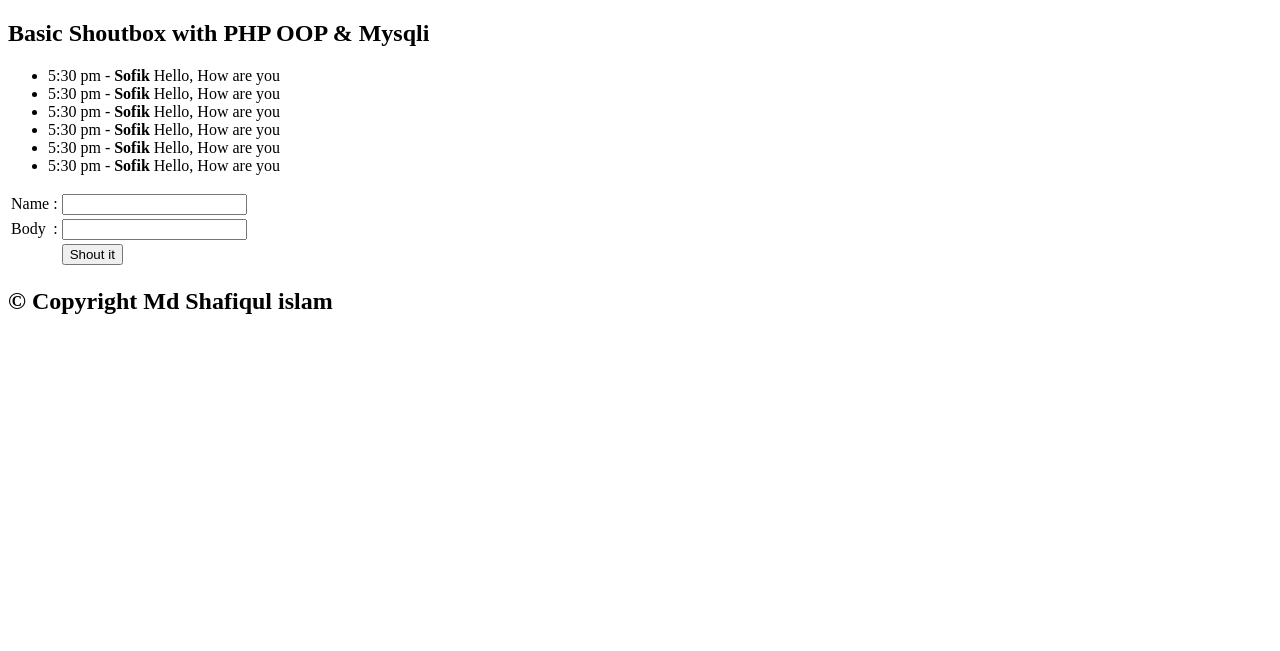
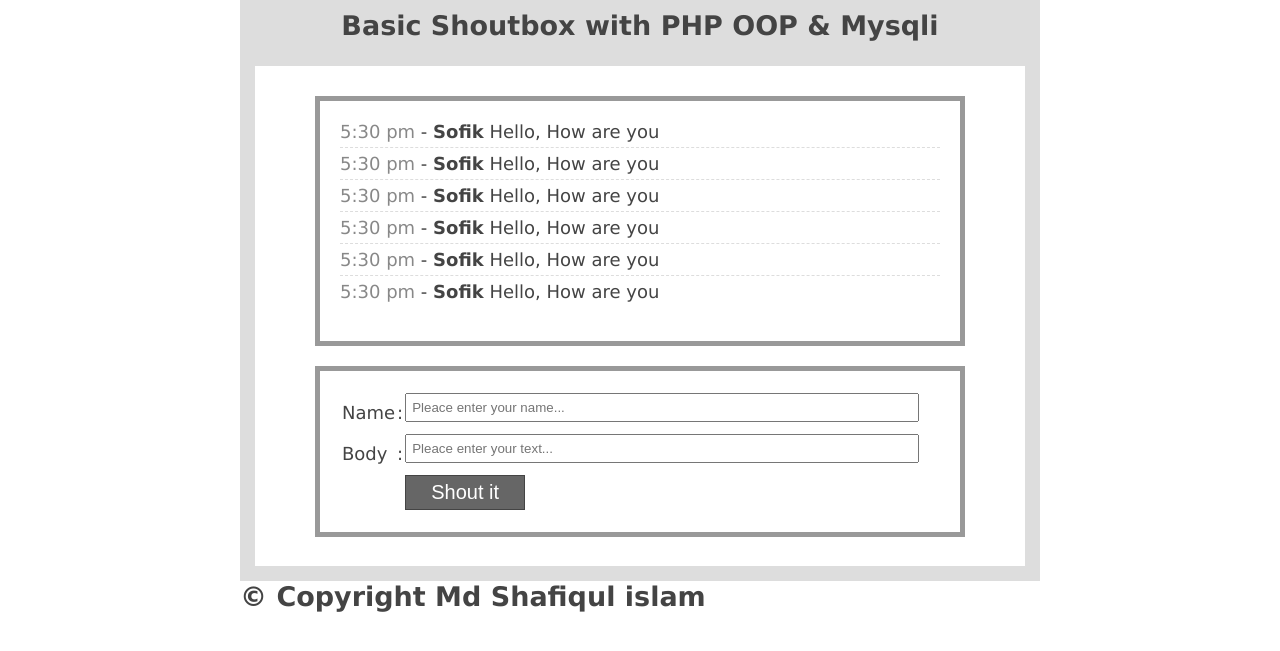
Before and after one commit to shafikcmt/Shoutbox-with-PHP-OOP, a PHP site: page / in a window 1280 px wide. Shown: the top 651 px of the page. Run offline with PHP 8.4, Linux system fonts and the light colour scheme.

Commit message:
CSS Design

```diff
--- a/css/style.css
+++ b/css/style.css
@@ -1,14 +1,71 @@
-.wrapper{}
-.clr{}
-.headsection, footsection{}
+*{
+    padding: 0;
+    margin: 0;
+    outline: 0;
+}
+body{
+    font-family: verdana;
+    font-size: 18px;
+    color: #444;
+}
+.wrapper{
+    width: 800px;
+    margin: 0 auto;
+}
+.clr{
+    overflow: hidden;
+}
+.headsection, footsection{
+    background: #ddd;
+    padding: 10px;
+    text-align: center;
+}
 .headsection h2, footsection h2{}
-.content{}
-.box{}
-.box ul{}
-.box ul li{}
-.box ul li span{}
+.content{
+    border: 15px solid #ddd;
+    min-height: 500px;
+}
+.box{
+    border: 5px solid #999;
+    margin: 30px auto 0px;
+    padding: 20px;
+    width: 600px;
+    height: 200px;
+    overflow: scroll;
+}
+.box ul{
+    margin: 0;
+    padding: 0;
+    list-style: none;
+}
+.box ul li{
+    display: block;
+    border-bottom: 1px dashed #ddd; margin-bottom: 5px;
+    padding-bottom: 5px;
+}
+.box ul li:last-child{
+    border-bottom: 0px dashed #ddd; margin-bottom: 0px;
+    padding-bottom: 0px;
+}
+.box ul li span{
+    color: #888;
+}
 .box ul li b{}
-.shoutform{}
-.shoutform form{}
-.wrapper{}
-.wrapper{}
+.shoutform{
+    border: 5px solid #999;
+    margin: 20px auto 10px;
+    padding: 20px;
+    width: 600px;
+}
+input[type="text"]{
+    padding: 5px;
+    width: 500px;margin-bottom: 10px;
+}
+input[type="submit"]{
+    background: #666;
+    border: 1px solid #444;
+    color: #fff;
+    cursor: pointer;
+    font-size: 20px;
+    padding: 5px 25px;
+}
--- a/index.html
+++ b/index.html
@@ -21,18 +21,18 @@
                     <li><span>5:30 pm</span> - <b>Sofik</b> Hello, How are you</li>
                 </ul>
             </div>
-            <div class="shoutform">
+            <div class="shoutform clr">
                 <form action="">
                     <table>
                         <tr>
                             <td>Name</td>
                             <td>:</td>
-                            <td><input type="text" name="name" required></td>
+                            <td><input type="text" name="name" required placeholder="Pleace enter your name..."></td>
                         </tr>
                          <tr>
                             <td>Body</td>
                             <td>:</td>
-                            <td><input type="text" name="body" required></td>
+                            <td><input type="text" name="body" required placeholder="Pleace enter your text..."></td>
                         </tr>
                          <tr>
                             <td></td>
@@ -43,7 +43,7 @@
                 </form>
             </div>
         </section>
-        <footer class="footsection">
+        <footer class="footsection clr">
             <h2>&copy; Copyright Md Shafiqul islam</h2>
         </footer>
     </div>
```
